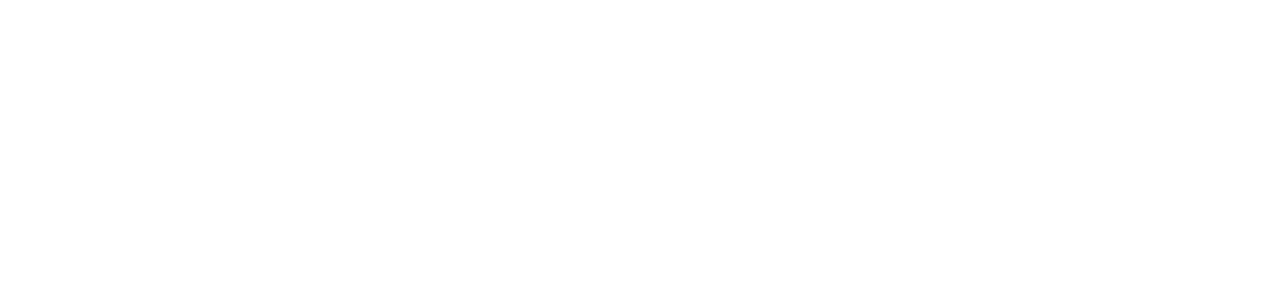
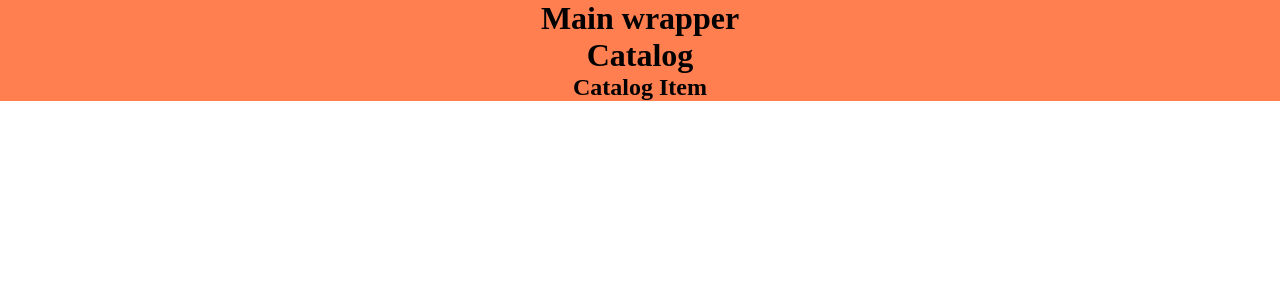
Before and after one commit to KarKaron/vue-shop, a Vue app: page / in a window 1280 px wide. Shown: the top 300 px of the page. Built offline with nearby package versions, Linux system fonts and the light colour scheme.

Commit message:
create components three

```diff
--- a/package.json
+++ b/package.json
@@ -36,7 +36,9 @@
     "parserOptions": {
       "parser": "babel-eslint"
     },
-    "rules": {}
+    "rules": {
+      "no-console": "off"
+    }
   },
   "browserslist": [
     "> 1%",
--- a/src/App.vue
+++ b/src/App.vue
@@ -1,14 +1,23 @@
 <template>
   <div id="app">
-
+    <vMainWrapper />
   </div>
 </template>
 
 <script>
+import vMainWrapper from "./components/v-main-wrapper"
+
 export default {
   name: "App",
-  components: {},
+  components: {
+    vMainWrapper
+  },
 };
 </script>
 
-<style></style>
+<style lang="scss">
+* {
+  margin: 0;
+  padding: 0;
+}
+</style>
--- /dev/null
+++ b/src/components/v-catalog-cart.vue
@@ -0,0 +1,24 @@
+<template>
+  <div class="v-catalog-cart">
+
+  </div>
+</template>
+
+<script>
+export default {
+  name: "v-catalog-cart",
+  components: {},
+  props: {},
+  data() {
+    return {}
+  },
+  computed: {},
+  methods: {},
+  watch: {},
+  mounted() {}
+}
+</script>
+
+<style lang="scss">
+
+</style>
--- /dev/null
+++ b/src/components/v-catalog-item.vue
@@ -0,0 +1,24 @@
+<template>
+  <div class="v-catalog-item">
+    <h2>Catalog Item</h2>
+  </div>
+</template>
+
+<script>
+export default {
+  name: "v-catalog-item",
+  components: {},
+  props: {},
+  data() {
+    return {}
+  },
+  computed: {},
+  methods: {},
+  watch: {},
+  mounted() {}
+}
+</script>
+
+<style lang="scss">
+
+</style>
--- /dev/null
+++ b/src/components/v-catalog.vue
@@ -0,0 +1,28 @@
+<template>
+  <div class="v-catalog">
+    <h1>Catalog</h1>
+    <vCatalogItem />
+  </div>
+</template>
+
+<script>
+
+import vCatalogItem from "./v-catalog-item"
+
+export default {
+  name: "v-catalog",
+  components: {vCatalogItem},
+  props: {},
+  data() {
+    return {}
+  },
+  computed: {},
+  methods: {},
+  watch: {},
+  mounted() {}
+}
+</script>
+
+<style lang="scss">
+
+</style>
--- /dev/null
+++ b/src/components/v-main-wrapper.vue
@@ -0,0 +1,43 @@
+<template>
+  <div class="v-main-wrapper">
+    <h1>{{title}}</h1>
+    <vCatalog />
+    <vCatalogCart />
+  </div>
+</template>
+
+<script>
+
+import vCatalog from "./v-catalog"
+import vCatalogCart from "./v-catalog-cart"
+
+export default {
+  name: "v-main-wrapper",
+  components: {
+    vCatalog, vCatalogCart
+  },
+  props: {},
+  data() {
+    return {
+      title: "Main wrapper"
+    }
+  },
+  computed: {},
+  methods: {},
+  watch: {},
+  mounted() {}
+}
+</script>
+
+<style lang="scss">
+  .v-main-wrapper {
+    display: flex;
+    flex-direction: column;
+    justify-content: center;
+    align-items: center;
+    text-align: center;
+    max-width: 1600px;
+    margin: 0 auto;
+    background: coral;
+  }
+</style>
```
